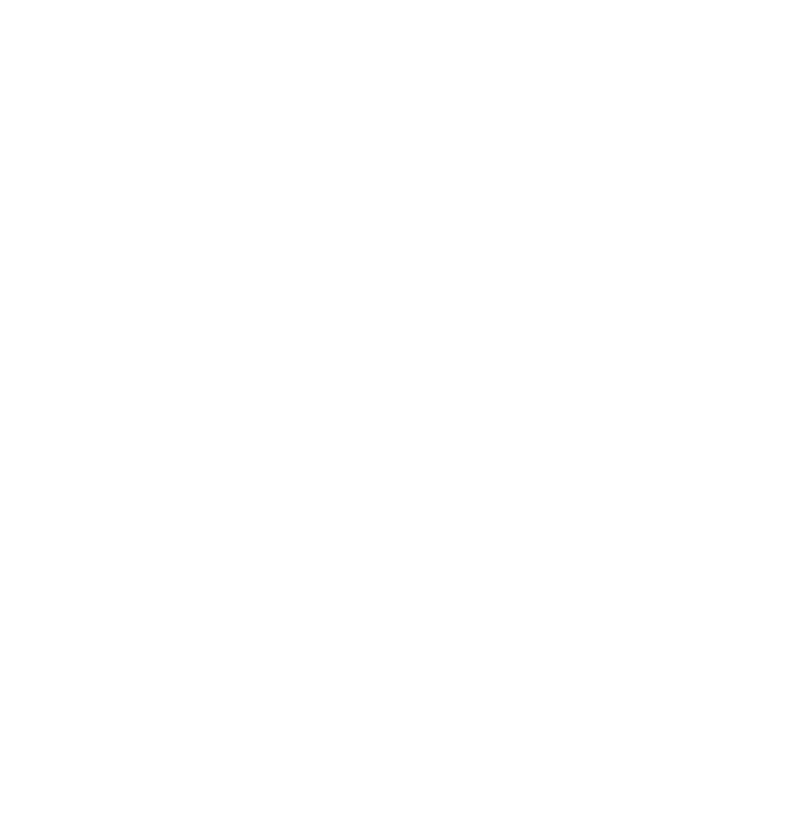
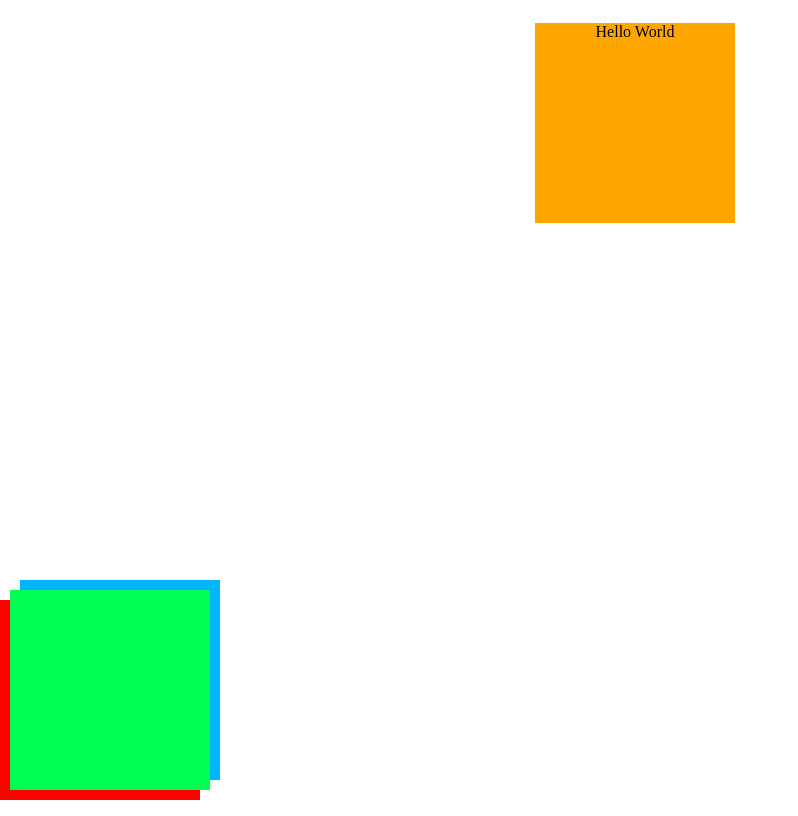
Before and after one commit to FBW32/uib-layout-break-out-the-flow-frausafiye, a plain HTML site: page index.html in a window 1280 px wide. Shown: the whole page, without its empty margins (0-798 px from the left). Drawn offline with Linux system fonts and the light colour scheme.

Commit message:
added boxes with necessary positions

```diff
--- a/index.html
+++ b/index.html
@@ -1,12 +1,18 @@
 <!DOCTYPE html>
 <html lang="en">
-<head>
-    <meta charset="UTF-8">
-    <meta name="viewport" content="width=device-width, initial-scale=1.0">
-    <meta http-equiv="X-UA-Compatible" content="ie=edge">
+  <head>
+    <meta charset="UTF-8" />
+    <meta name="viewport" content="width=device-width, initial-scale=1.0" />
+    <meta http-equiv="X-UA-Compatible" content="ie=edge" />
     <title>Document</title>
-    <link rel="stylesheet" href="style.css">
-</head>
-<body>
-</body>
+    <link rel="stylesheet" href="style.css" />
+  </head>
+  <body>
+    <div class="helloworld">
+      <p>Hello World</p>
+    </div>
+    <div class="box box1"></div>
+    <div class="box box2"></div>
+    <div class="box box3"></div>
+  </body>
 </html>
--- a/style.css
+++ b/style.css
@@ -1,5 +1,44 @@
-html, body {
-    margin: 0;
-    padding: 0;
-    height: 100%;
+html,
+body {
+  margin: 0;
+  padding: 0;
+  height: 100%;
 }
+
+.helloworld {
+  width: 200px;
+  height: 200px;
+  background-color: orange;
+  margin: auto;
+  position: relative;
+  right: 5px;
+  top: 7px;
+}
+p {
+  text-align: center;
+}
+.box {
+  width: 200px;
+  height: 200px;
+  position: absolute;
+}
+.box1 {
+  background-color: red;
+  bottom: 0px;
+  left: 0px;
+  z-index: 0;
+}
+.box2 {
+  background-color: rgb(0, 255, 85);
+  bottom: 10px;
+  left: 10px;
+  /* z-index: 1; */
+  z-index: 2;
+}
+.box3 {
+  background-color: rgb(0, 183, 255);
+  bottom: 20px;
+  left: 20px;
+  /* z-index: 2; */
+  z-index: 1;
+}
```
